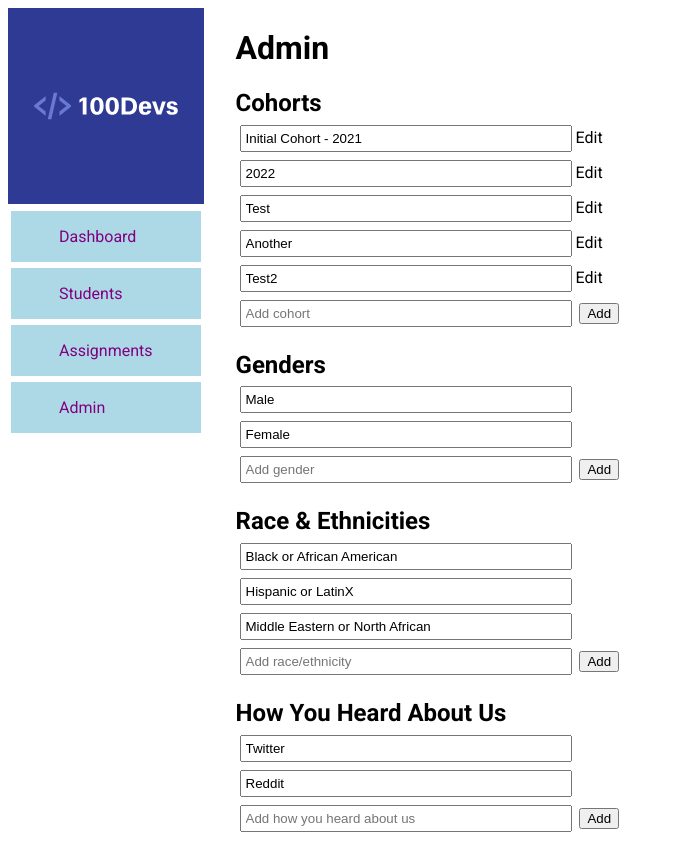
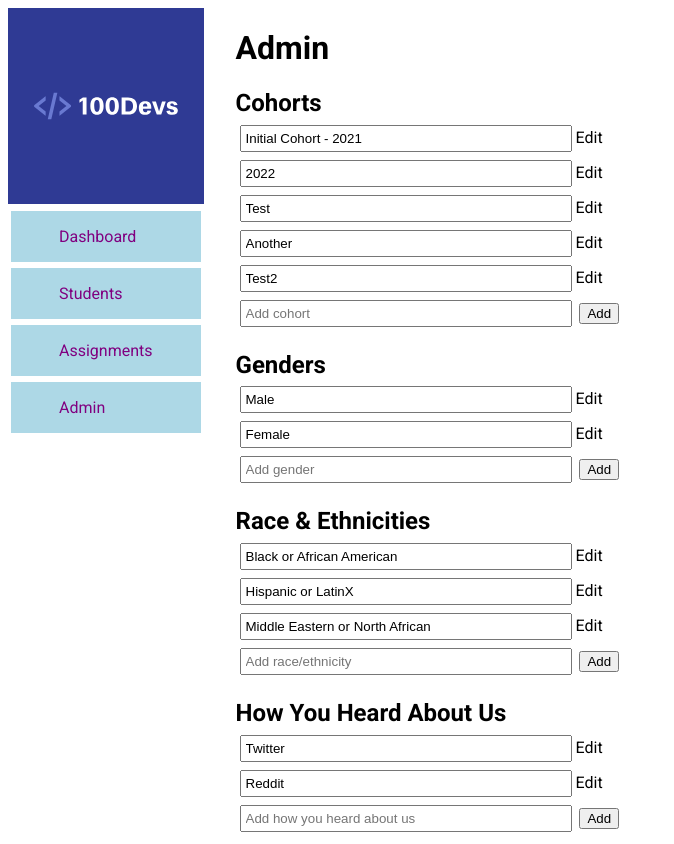
Before and after one commit to hwattenberger/100devs_python, a Django app: page /100devs/admin/ in a window 1280 px wide. Shown: the whole page, without its empty margins (0-674 px from the left). Run offline with Django 4.2, Linux system fonts and the light colour scheme; data comes from the database, SQL or seed files in the repository; both versions use the stored data as it was after the commit.

Commit message:
Complete edit/save button on admin page

```diff
--- a/main/templates/admin.html
+++ b/main/templates/admin.html
@@ -9,7 +9,7 @@
     <h2>Cohorts</h2>
     <ul>
         {% for cohort in cohorts %}
-            <li id="cohort-{{ cohort.id }}"><input type="text" value="{{cohort.name}}" class="editInput" readonly><span class="adminEdit">Edit</span></li>
+            <li id="cohort-{{ cohort.id }}"><input type="text" value="{{cohort.name}}" class="editInput" readonly><span class="adminEdit">Edit</span><span class="adminSave hide">Save</span></li>
         {% endfor %}
         <div>
             <form action="/100devs/admin/create-cohort/" method="POST">
@@ -26,7 +26,7 @@
     <h2>Genders</h2>
     <ul>
         {% for gender in genders %}
-            <li><input type="text" value="{{gender.name}}" readonly></li>
+        <li id="gender-{{ gender.id }}"><input type="text" value="{{gender.name}}" class="editInput" readonly><span class="adminEdit">Edit</span><span class="adminSave hide">Save</span></li>
         {% endfor %}
         <div>
             <form action="/100devs/admin/create-gender/" method="POST">
@@ -43,7 +43,7 @@
     <h2>Race & Ethnicities</h2>
     <ul>
         {% for re in race_ethnicity %}
-            <li><input type="text" value="{{re.name}}" readonly></li>
+        <li id="re-{{ re.id }}"><input type="text" value="{{re.name}}" class="editInput" readonly><span class="adminEdit">Edit</span><span class="adminSave hide">Save</span></li>
         {% endfor %}
         <div>
             <form action="/100devs/admin/create-race/" method="POST">
@@ -59,7 +59,7 @@
     <h2>How You Heard About Us</h2>
     <ul>
         {% for hau in hear_about_us %}
-            <li><input type="text" value="{{hau.name}}" readonly></li>
+        <li id="heard-{{ hau.id }}"><input type="text" value="{{hau.name}}" class="editInput" readonly><span class="adminEdit">Edit</span><span class="adminSave hide">Save</span></li>
         {% endfor %}
         <div>
             <form action="/100devs/admin/create-heard/" method="POST">
--- a/main/urls.py
+++ b/main/urls.py
@@ -16,7 +16,7 @@ urlpatterns = [
     path('100devs/admin/create-race/', views.admin_race_eth, name="admin-race-create"),
     path('100devs/admin/create-heard/', views.admin_heard, name="admin-heard-create"),
     path('100devs/admin/cohort/<str:id>/', views.admin_cohort_edit, name="admin-cohort-edit"),
-    path('100devs/admin/gender/<str:id>/', views.admin_gender, name="admin-gender-edit"),
-    path('100devs/admin/race/<str:id>/', views.admin_race_eth, name="admin-race-edit"),
-    path('100devs/admin/heard/<str:id>/', views.admin_heard, name="admin-heard-edit"),
+    path('100devs/admin/gender/<str:id>/', views.admin_gender_edit, name="admin-gender-edit"),
+    path('100devs/admin/re/<str:id>/', views.admin_race_eth_edit, name="admin-race-edit"),
+    path('100devs/admin/heard/<str:id>/', views.admin_heard_edit, name="admin-heard-edit"),
 ]
--- a/main/views.py
+++ b/main/views.py
@@ -101,7 +101,7 @@ def assignment_create(request):
 
 def admin_cohort(request):
     if request.method == "POST":
-        name=request.POST.get('name')
+        name=request.POST.get('value')
         if name:
             Cohort.objects.create(
                 name=name
@@ -112,18 +112,11 @@ def admin_cohort(request):
     return redirect('admin')
 
 def admin_cohort_edit(request, id):
-    data_from_post = json.load(request)['test']
-    # if request.method == "POST":
-        # name=request.POST.get('name')
-        # if name:
-        #     Cohort.objects.create(
-        #         name=name
-        #     )
-        # else:
-    return HttpResponse(data_from_post)
-        # return HttpResponse("Success")
-
-    return redirect('admin')
+    data_from_post = json.load(request)['value']
+    cohort = Cohort.objects.get(id=id)
+    cohort.name = data_from_post
+    cohort.save(update_fields=['name'])
+    return HttpResponse("success")
 
 def admin_race_eth(request):
     if request.method == "POST":
@@ -137,6 +130,13 @@ def admin_race_eth(request):
 
     return redirect('admin')
 
+def admin_race_eth_edit(request, id):
+    data_from_post = json.load(request)['value']
+    re = RaceEthnicity.objects.get(id=id)
+    re.name = data_from_post
+    re.save(update_fields=['name'])
+    return HttpResponse("success")
+
 def admin_gender(request):
     if request.method == "POST":
         name=request.POST.get('name')
@@ -149,6 +149,13 @@ def admin_gender(request):
 
     return redirect('admin')
 
+def admin_gender_edit(request, id):
+    data_from_post = json.load(request)['value']
+    gender = Gender.objects.get(id=id)
+    gender.name = data_from_post
+    gender.save(update_fields=['name'])
+    return HttpResponse("success")
+
 def admin_heard(request):
     if request.method == "POST":
         name=request.POST.get('name')
@@ -160,6 +167,13 @@ def admin_heard(request):
             return HttpResponse("Not a valid name")
 
     return redirect('admin')
+
+def admin_heard_edit(request, id):
+    data_from_post = json.load(request)['value']
+    heard = HearAboutUs.objects.get(id=id)
+    heard.name = data_from_post
+    heard.save(update_fields=['name'])
+    return HttpResponse("success")
 
 def submit_assignment(request):
     if request.method == "POST":
--- a/static/css/main.css
+++ b/static/css/main.css
@@ -59,6 +59,6 @@ main {
     margin-bottom: .24rem;
 }
 
-.test {
-    color: green;
+.hide {
+    display: none;
 }
--- a/static/js/admin_page.js
+++ b/static/js/admin_page.js
@@ -1,13 +1,25 @@
 const editBtn = document.querySelectorAll('.adminEdit');
+const saveBtn = document.querySelectorAll('.adminSave');
 const csrftoken = getCookie('csrftoken');
 
 editBtn.forEach(edit => edit.addEventListener('click', editClick));
+saveBtn.forEach(save => save.addEventListener('click', saveClick));
 
 function editClick(e) {
-    e.target.classList.add("test");
-    li = e.target.closest("li")
-    console.log(li.id)
-    fetch('/100devs/admin/cohort/1/', {
+    e.currentTarget.classList.add('hide');   //Hide edit button
+    const li = e.target.closest("li");
+    const save = li.querySelector(".adminSave");
+    save.classList.remove('hide');
+    const input = li.querySelector("input");
+    input.readOnly = false;
+}
+
+function saveClick(e) {
+    const li = e.target.closest("li")
+    const id = li.id.split('-')[1]
+    const what_to_save = li.id.split('-')[0]
+    const input = li.querySelector("input");
+    fetch(`/100devs/admin/${what_to_save}/${id}/`, {
         method: 'POST',
         credentials: 'same-origin',
         headers:{
@@ -15,10 +27,14 @@ function editClick(e) {
             'X-Requested-With': 'XMLHttpRequest', //Necessary to work with request.is_ajax()
             'X-CSRFToken': csrftoken,
         },
-        body: JSON.stringify({'test':'hii'})
+        body: JSON.stringify({'value': input.value})
         }
     ).then(res => {
-        console.log("WOAH")
+        const edit = li.querySelector(".adminEdit");
+        const save = li.querySelector(".adminSave");
+        edit.classList.remove('hide');
+        save.classList.add('hide');
+        input.readOnly = true;
     })
 }
 
--- a/templates/main.html
+++ b/templates/main.html
@@ -9,7 +9,7 @@
     <link rel="preconnect" href="https://fonts.googleapis.com">
     <link rel="preconnect" href="https://fonts.gstatic.com" crossorigin>
     <link href="https://fonts.googleapis.com/css2?family=Roboto:wght@400;700&display=swap" rel="stylesheet">
-    <link rel="stylesheet" href="{% static 'css/main.css' %}?version=3">
+    <link rel="stylesheet" href="{% static 'css/main.css' %}?version=4">
 </head>
 <body>
     {% include 'sidebar.html' %}
```
Also changed, not shown: db.sqlite3.
